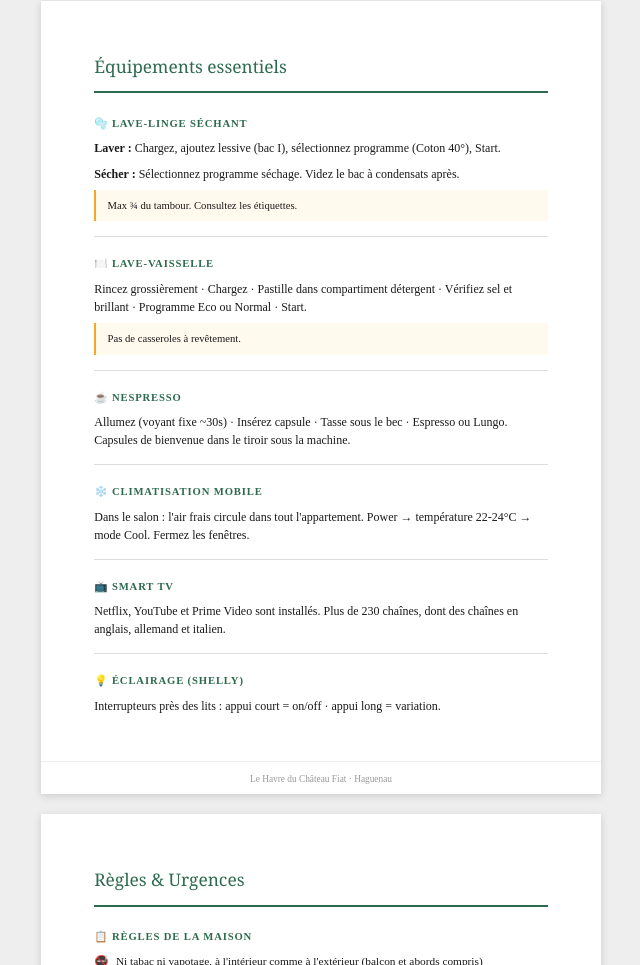
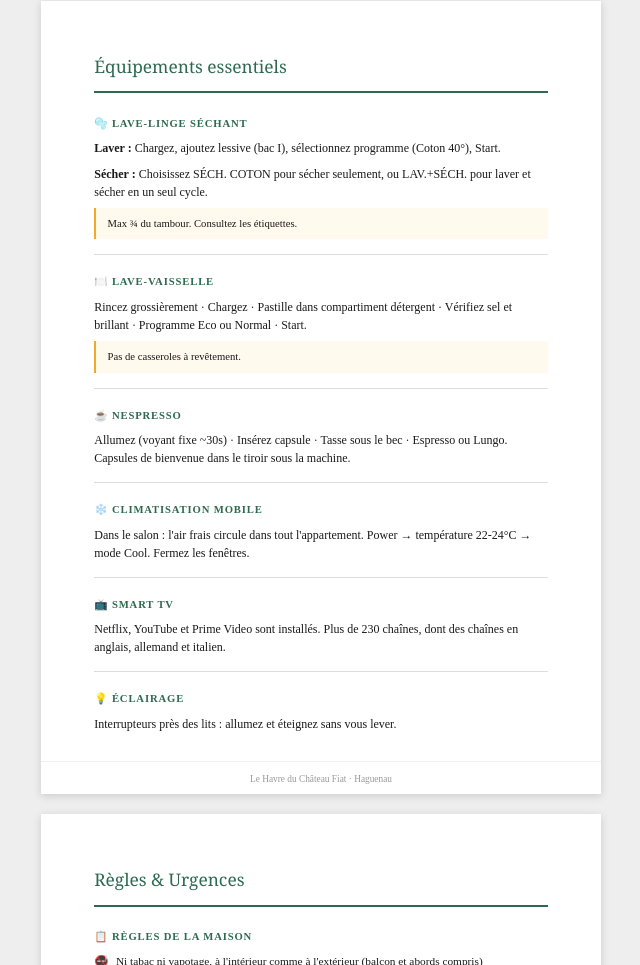
Before and after one commit to hubmessmer/appart-haguenau, a plain HTML site: page livret-a5-print.html in a window 1280 px wide. Shown: the part 1881-2846 px from the top of the page, without its empty margins (319-959 px from the left). Drawn offline with Linux system fonts and the light colour scheme.

Commit message:
Livret A5 imprimable : sèche-linge et éclairage corrigés

```diff
--- a/livret-a5-print.html
+++ b/livret-a5-print.html
@@ -311,7 +311,7 @@
 
     <p class="section-title">🫧 Lave-linge séchant</p>
     <p><strong>Laver :</strong> Chargez, ajoutez lessive (bac I), sélectionnez programme (Coton 40°), Start.</p>
-    <p><strong>Sécher :</strong> Sélectionnez programme séchage. Videz le bac à condensats après.</p>
+    <p><strong>Sécher :</strong> Choisissez SÉCH. COTON pour sécher seulement, ou LAV.+SÉCH. pour laver et sécher en un seul cycle.</p>
     <div class="warn">Max ¾ du tambour. Consultez les étiquettes.</div>
 
     <hr/>
@@ -337,8 +337,8 @@
 
     <hr/>
 
-    <p class="section-title">💡 Éclairage (Shelly)</p>
-    <p>Interrupteurs près des lits : appui court = on/off · appui long = variation.</p>
+    <p class="section-title">💡 Éclairage</p>
+    <p>Interrupteurs près des lits : allumez et éteignez sans vous lever.</p>
   </div>
   <p class="footer-print">Le Havre du Château Fiat · Haguenau</p>
 </div>
```
